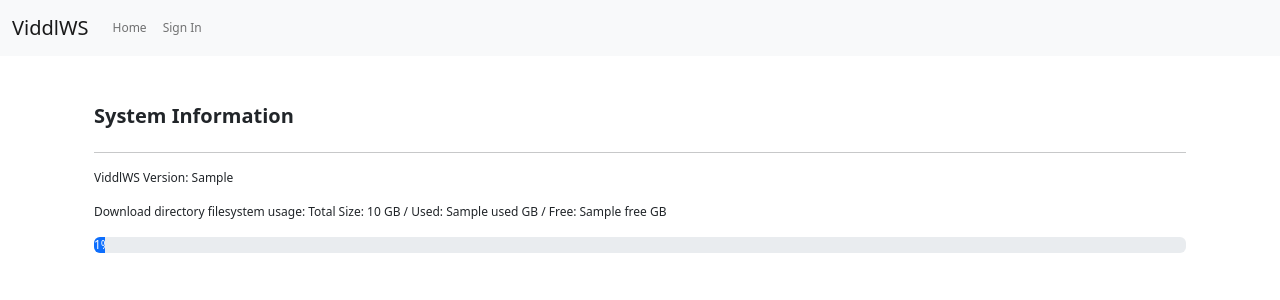
After one commit to wreiner/viddlws, a Django app: template viddlws/core/templates/system-info.html in a window 1280 px wide. The commit adds this page. Shown: the top 300 px of the page. Run offline with Django 4.2, Linux system fonts and the light colour scheme; the template is opened without the code that fills it: most values are stand-ins (such as "Sample title", 1, 10 or a date in 2020); some libraries are stand-ins or nearby versions.

Commit message:
Add system info page

```diff
--- a/config/urls.py
+++ b/config/urls.py
@@ -17,7 +17,8 @@
     VideoDetail,
     VideoListView,
     VideoUpdate,
-    create_sesame_token,
+    create_sesame_token_view,
+    systeminfo_view,
 )
 
 urlpatterns = [
@@ -50,7 +51,8 @@
         VideoListView.as_view(),
     ),
     url(r"^feed/(?P<slug>[-\w]+)/", MediaFeed()),
-    url(r"^create_sesame_token/(?P<slug>[-\w]+)/", create_sesame_token),
+    url(r"^create_sesame_token/(?P<slug>[-\w]+)/", create_sesame_token_view),
+    path("system_info", systeminfo_view, name="system_info"),
     path(
         "about/", TemplateView.as_view(template_name="pages/about.html"), name="about"
     ),
--- /dev/null
+++ b/viddlws/core/templates/system-info.html
@@ -0,0 +1,56 @@
+{% extends "base.html" %}
+
+{% comment "GPLv3 license note" %}
+#
+#   VIDDLWS
+#   Django project which uses youtube-dl to download and serve videos.
+#   Copyright (C) 2017 Walter Reiner <walter.reiner@wreiner.at>
+#
+#   This program is free software; you can redistribute it and/or modify
+#   it under the terms of the GNU General Public License as published by
+#   the Free Software Foundation; either version 3 of the License, or
+#   (at your option) any later version.
+#
+#   This program is distributed in the hope that it will be useful,
+#   but WITHOUT ANY WARRANTY; without even the implied warranty of
+#   MERCHANTABILITY or FITNESS FOR A PARTICULAR PURPOSE.  See the
+#   GNU General Public License for more details.
+#
+#   You should have received a copy of the GNU General Public License
+#   along with this program; if not, write to the Free Software Foundation,
+#   Inc., 51 Franklin Street, Fifth Floor, Boston, MA 02110-1301  USA
+#
+{% endcomment %}
+
+{% block content %}
+
+    <!-- Page Content -->
+    <div class="container">
+        <!-- Page Header -->
+        <div class="row mt-5 mb-1">
+            <div class="col-lg-12">
+                <h1 class="page-header">System Information</h1>
+            </div>
+        </div>
+        <!-- /.row -->
+
+        <hr>
+
+        <!-- Projects Row -->
+        <div class="row">
+            <div class="col-lg-12">
+                <p>ViddlWS Version: {{ viddlws_version }}</p>
+                <p>Download directory filesystem usage: Total Size: {{ filesystem_usage.total }} GB / Used: {{ filesystem_usage.used }} GB / Free: {{ filesystem_usage.free }} GB</p>
+                <div class="progress"  >
+                    <div class="progress-bar" role="progressbar" aria-valuenow="{{ filesystem_usage.total }}"
+                    aria-valuemin="0" aria-valuemax="{{ filesystem_usage.total }}" style="width: {{ filesystem_usage.percent_used }}%;">
+                    {{ filesystem_usage.percent_used }}%
+                    </div>
+                  </div>
+            </div>
+        </div>
+        <!-- /.row -->
+    </div>
+    <!-- /.container -->
+
+{% endblock %}
--- a/viddlws/templates/base.html
+++ b/viddlws/templates/base.html
@@ -74,6 +74,9 @@
                 </li>
                 {% endif %}
                 <li class="nav-item">
+                  <a class="nav-link" href="{% url 'system_info' %}">System Info</a>
+                </li>
+                <li class="nav-item">
                   {# URL provided by django-allauth/account/urls.py #}
                   <a class="nav-link" href="{% url 'users:detail' request.user.username  %}">{% translate "My Profile" %}</a>
                 </li>
```
Also changed, not shown: viddlws/core/functions.py (+13 -0 lines), viddlws/core/templates/index.html (+6 -1 lines), viddlws/core/views.py (+14 -1 lines).
